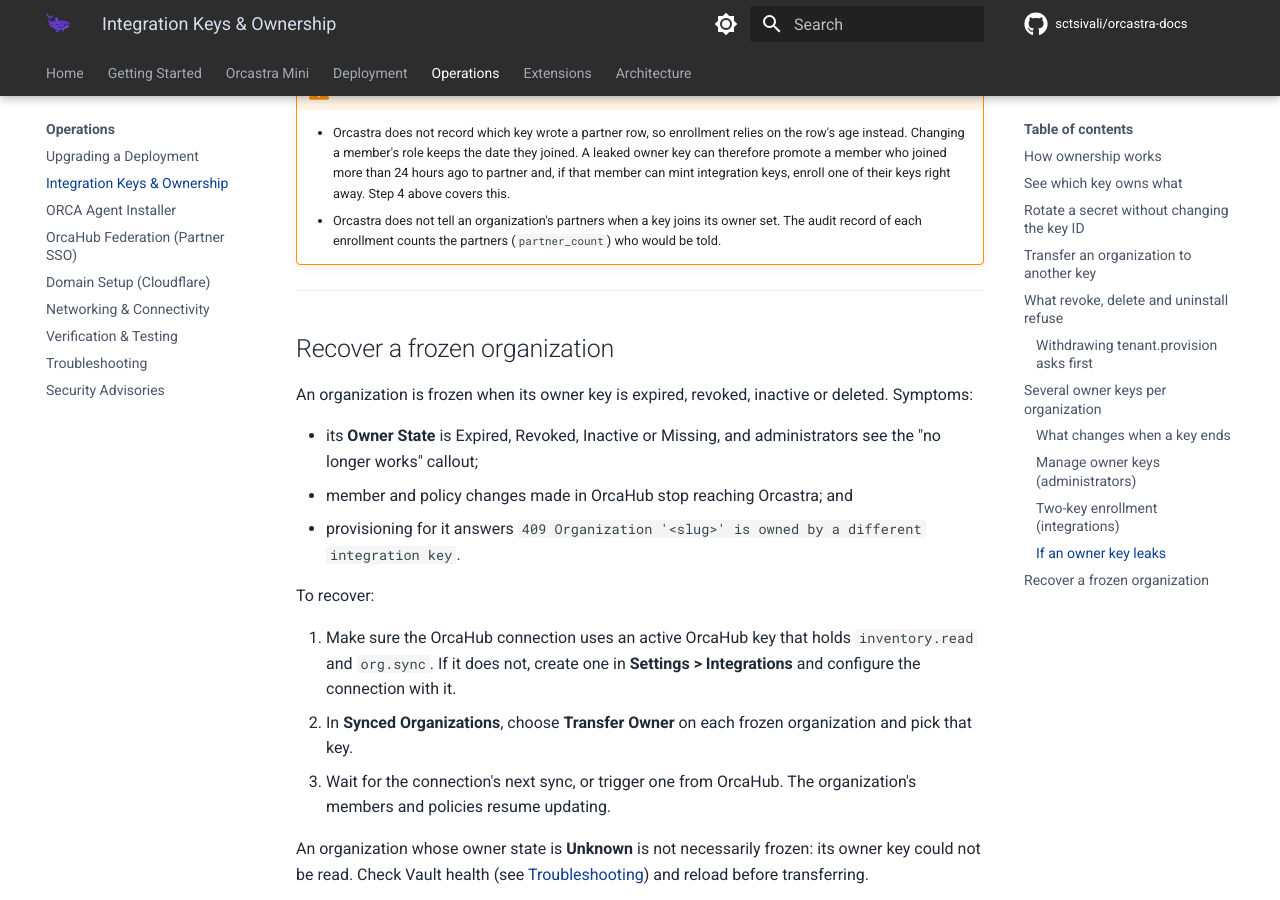
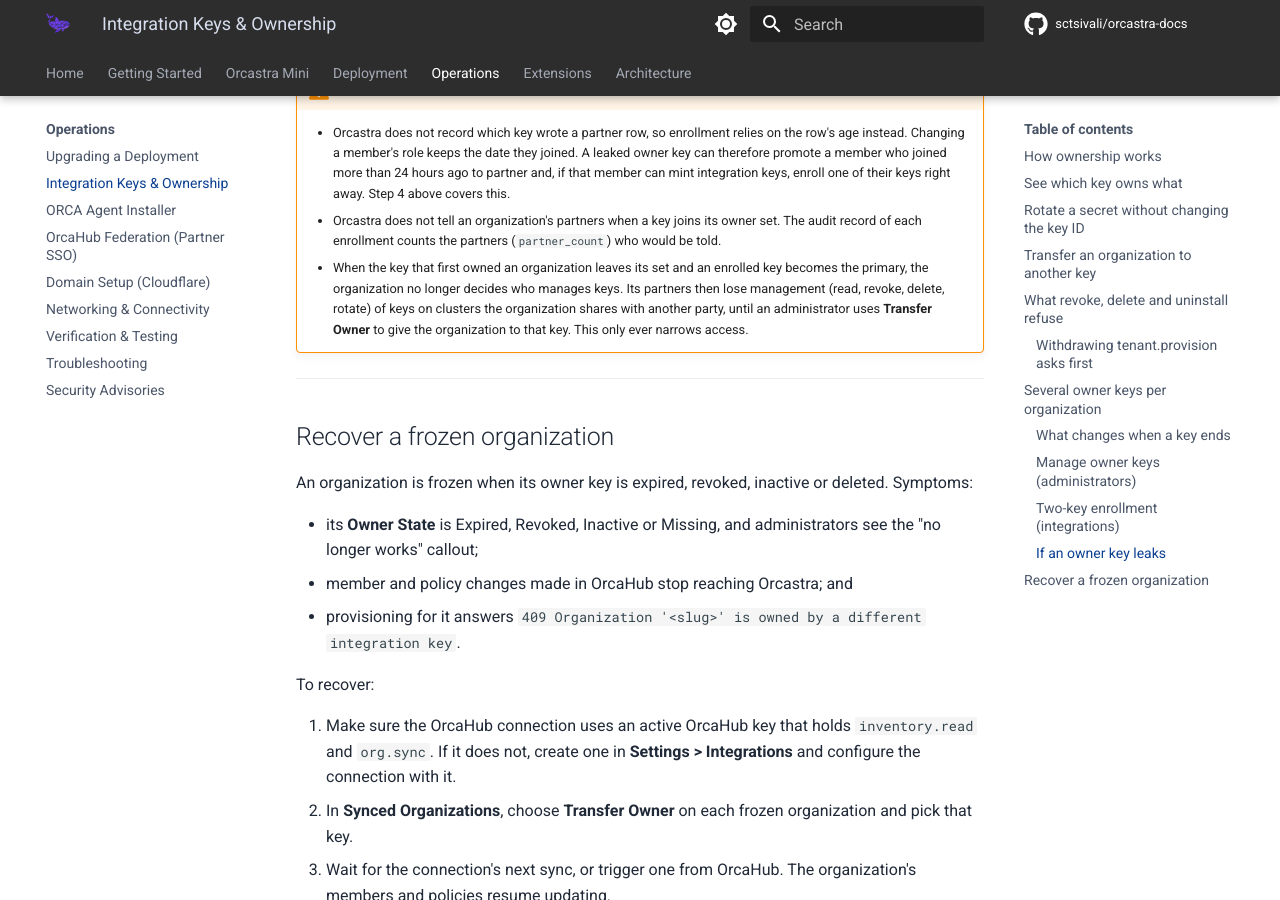
Before and after one commit to sctsivali/orcastra-docs, an MkDocs documentation site: the page built from docs/operations/integration-keys.md, in a window 1280 px wide and 900 px high, scrolled down 10330 px. Built offline with MkDocs 1.6.1 and Material for MkDocs 9.7.7, drawn with Linux system fonts in a browser that asks for light colours; comment, search, counter and statistics services are not loaded; the version menu is left out.

Commit message:
docs(operations): note who manages keys after an enrolled key is promoted
When the original owner key leaves and an enrolled key becomes the
primary, the organization stops lending its party, so its partners
lose management of keys on shared clusters until an administrator
transfer. List it with the other known limits.

```diff
--- a/docs/operations/integration-keys.md
+++ b/docs/operations/integration-keys.md
@@ -231,6 +231,7 @@
 !!! warning "Known limits"
     - Orcastra does not record which key wrote a partner row, so enrollment relies on the row's age instead. Changing a member's role keeps the date they joined. A leaked owner key can therefore promote a member who joined more than 24 hours ago to partner and, if that member can mint integration keys, enroll one of their keys right away. Step 4 above covers this.
     - Orcastra does not tell an organization's partners when a key joins its owner set. The audit record of each enrollment counts the partners (`partner_count`) who would be told.
+    - When the key that first owned an organization leaves its set and an enrolled key becomes the primary, the organization no longer decides who manages keys. Its partners then lose management (read, revoke, delete, rotate) of keys on clusters the organization shares with another party, until an administrator uses **Transfer Owner** to give the organization to that key. This only ever narrows access.
 
 ---
 
```
